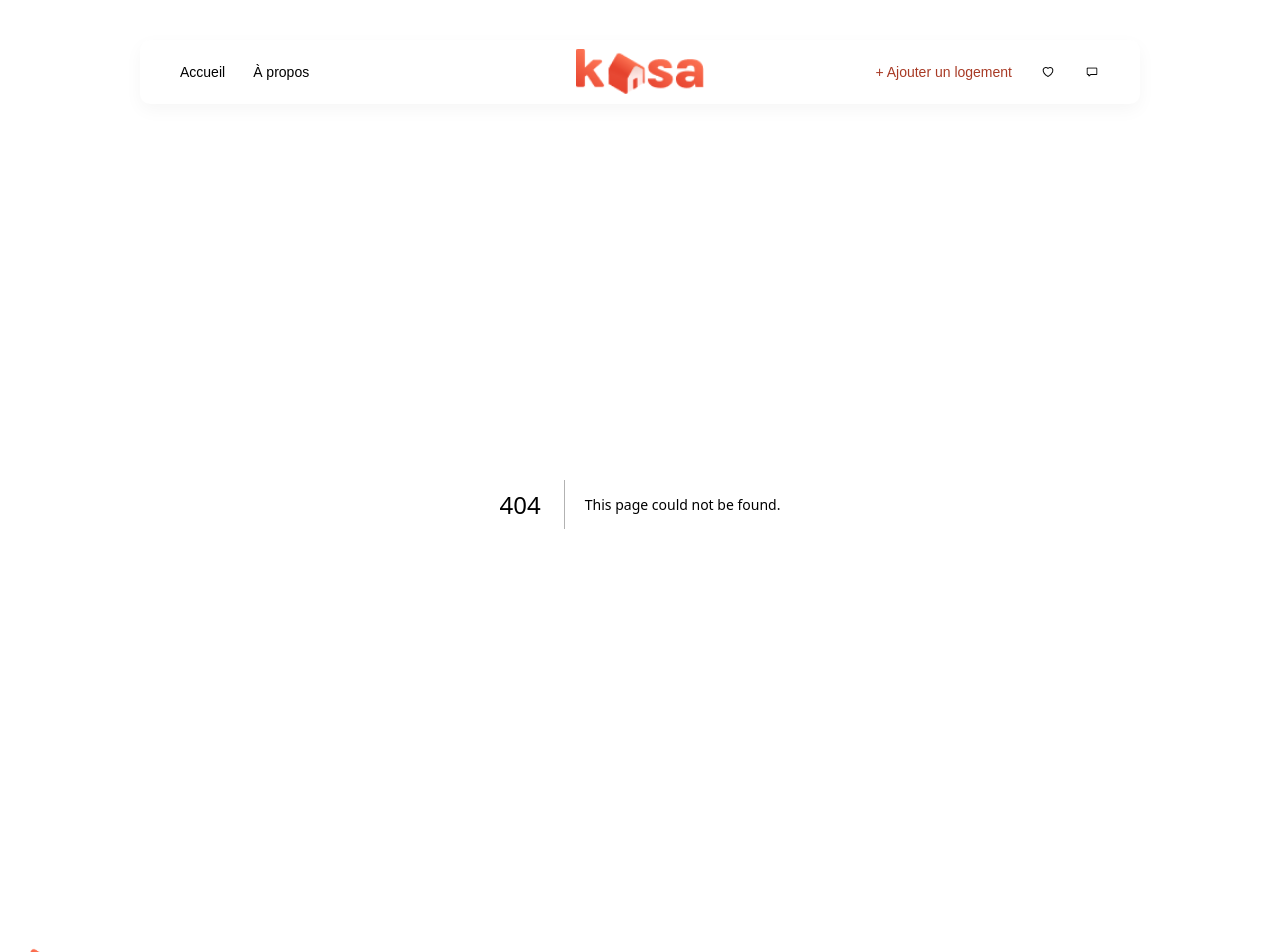
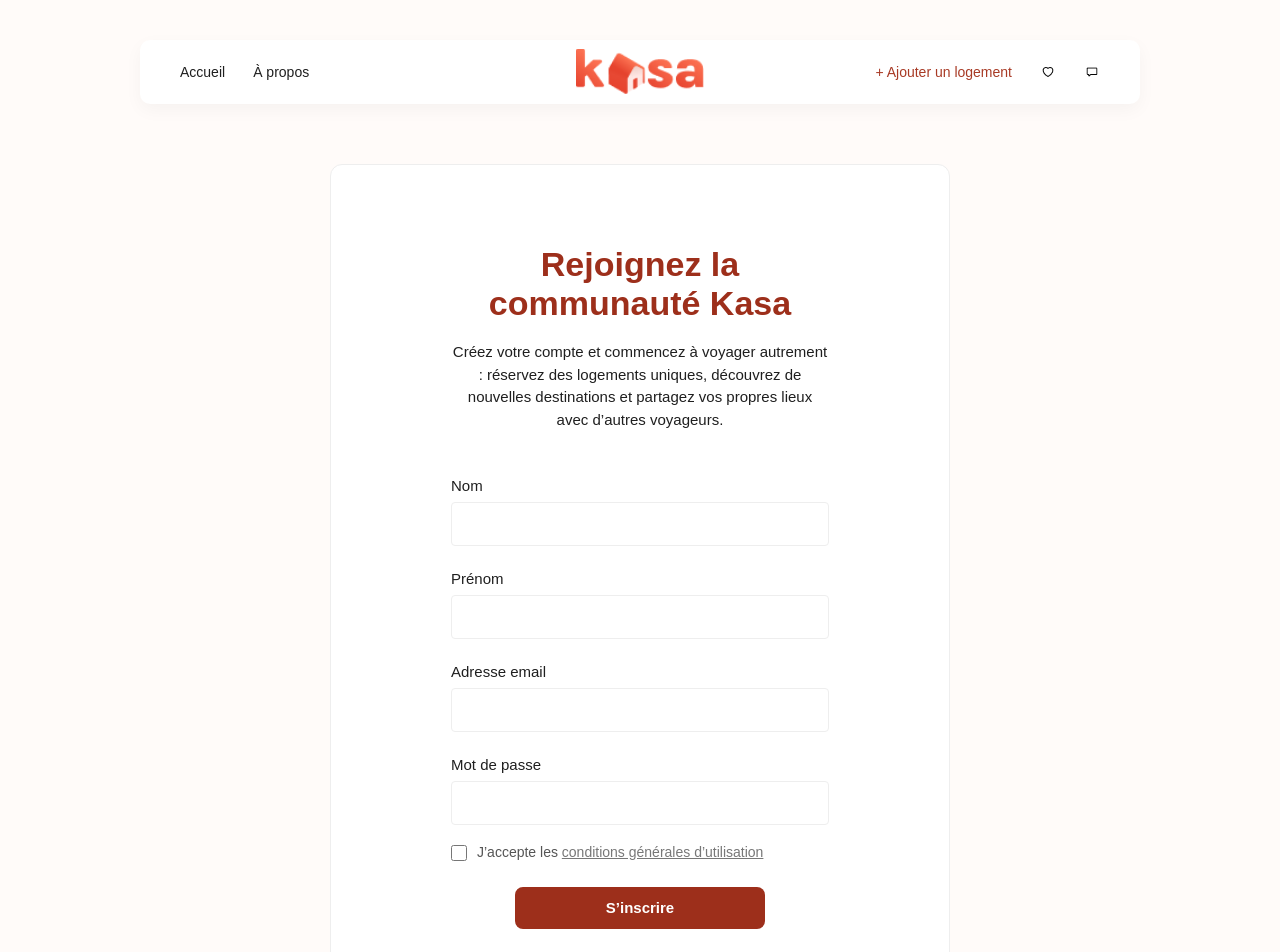
Before and after one commit to dhruvesh-patel2/-kaza-D-veloppez-une-plateforme-de-r-servation-avec-React, a Next.js app: page /register in a window 1280 px wide. Before the commit this address had no page. Shown: the top 952 px of the page. Built offline with nearby package versions, Linux system fonts and the light colour scheme.

Commit message:
feat(auth): ajout du système d’inscription avec validations et tests unitaires

```diff
--- /dev/null
+++ b/app/register/page.jsx
@@ -0,0 +1,20 @@
+// Import du style de la page connexion/inscription
+import "../../styles/login.css";
+// Import du formulaire d’inscription
+import RegisterForm from "../../components/RegisterForm";
+// Page inscription
+export default function RegisterPage() {
+  return (
+    <main className="login-page">
+      <section className="login-card">
+        <h1>
+          Rejoignez la communauté Kasa
+        </h1>
+        <p>
+          Créez votre compte et commencez à voyager autrement : réservez des logements uniques, découvrez de nouvelles destinations et partagez vos propres lieux avec d’autres voyageurs.
+        </p>
+        <RegisterForm />
+      </section>
+    </main>
+  );
+}
--- /dev/null
+++ b/components/RegisterForm.jsx
@@ -0,0 +1,196 @@
+"use client";
+
+// Import du state React
+import { useState } from "react";
+// Import des liens Next.js
+import Link from "next/link";
+// Import de la fonction API inscription
+import { registerUser } from "../lib/auth";
+// Composant formulaire inscription
+export default function RegisterForm() {
+  // Données du formulaire
+  const [formData, setFormData] = useState({
+    firstName: "",
+    lastName: "",
+    email: "",
+    password: "",
+    acceptedTerms: false,
+  });
+  // Message erreur affiché sous le formulaire
+  const [errorMessage, setErrorMessage] = useState("");
+  // État de chargement pendant la requête API
+  const [isLoading, setIsLoading] = useState(false);
+  // Mise à jour des champs du formulaire
+  const handleChange = (event) => {
+    const {
+      name,
+      value,
+      type,
+      checked,
+    } = event.target;
+
+    setFormData((previousData) => ({
+      ...previousData,
+      // Gestion spéciale pour checkbox
+      [name]:
+        type === "checkbox"
+          ? checked
+          : value,
+    }));
+  };
+  // Soumissiondu formulaire
+  const handleSubmit = async (event) => {
+    // Empêche le rechargement de page
+    event.preventDefault();
+    // Réinitialise les erreurs
+    setErrorMessage("");
+    // Vérifie les conditions générales
+    if (!formData.acceptedTerms) {
+      setErrorMessage(
+        "Veuillez accepter les conditions générales."
+      );
+      return;
+    }
+    // Active le chargement
+    setIsLoading(true);
+    try {
+      // Concatène prénom + nom
+      const fullName = `
+        ${formData.firstName}
+        ${formData.lastName}
+      `.trim();
+      // Appel API inscription
+      const data = await registerUser({
+        name: fullName,
+        email: formData.email,
+        password: formData.password,
+        role: "client",
+      });
+      // Sauvegarde du token utilisateur
+      localStorage.setItem(
+        "kasa_token",
+        data.token
+      );
+      // Sauvegarde des informations utilisateur
+      localStorage.setItem(
+        "kasa_user",
+        JSON.stringify(data.user)
+      );
+      // Redirection vers l’accueil
+      window.location.href = "/";
+    } catch (error) {
+      // Affichage erreur API
+      setErrorMessage(error.message);
+    } finally {
+      // Désactive le chargement
+      setIsLoading(false);
+    }
+  };
+  return (
+    <form
+      className="login-form"
+      onSubmit={handleSubmit}
+    >
+      {/* Champ nom */}
+      <div className="login-form__group">
+        <label htmlFor="lastName">
+          Nom
+        </label>
+
+        <input
+          id="lastName"
+          name="lastName"
+          type="text"
+          value={formData.lastName}
+          onChange={handleChange}
+          required
+        />
+      </div>
+      {/* Champ prénom */}
+      <div className="login-form__group">
+        <label htmlFor="firstName">
+          Prénom
+        </label>
+
+        <input
+          id="firstName"
+          name="firstName"
+          type="text"
+          value={formData.firstName}
+          onChange={handleChange}
+          required
+        />
+      </div>
+
+      {/* Champ email */}
+      <div className="login-form__group">
+        <label htmlFor="email">
+          Adresse email
+        </label>
+
+        <input
+          id="email"
+          name="email"
+          type="email"
+          value={formData.email}
+          onChange={handleChange}
+          required
+        />
+      </div>
+      {/* Champ mot de passe */}
+      <div className="login-form__group">
+        <label htmlFor="password">
+          Mot de passe
+        </label>
+        <input
+          id="password"
+          name="password"
+          type="password"
+          value={formData.password}
+          onChange={handleChange}
+          required
+        />
+      </div>
+      {/* Conditions générales */}
+      <label className="register-form__terms">
+        <input
+          type="checkbox"
+          name="acceptedTerms"
+          checked={formData.acceptedTerms}
+          onChange={handleChange}
+        />
+        <span>
+          J’accepte les{" "}
+          <Link href="/">
+            conditions générales d’utilisation
+          </Link>
+        </span>
+      </label>
+      {/* Message erreur */}
+      {errorMessage && (
+        <p className="login-form__error">
+          {errorMessage}
+        </p>
+      )}
+      {/* Bouton inscription */}
+      <button
+        type="submit"
+        disabled={isLoading}
+      >
+        {
+          isLoading
+            ? "Inscription..."
+            : "S’inscrire"
+        }
+      </button>
+      {/* Lien connexion */}
+      <p>
+        Déjà membre ?{" "}
+        <Link href="/login">
+          Se connecter
+        </Link>
+      </p>
+
+    </form>
+  );
+}
--- a/lib/auth.js
+++ b/lib/auth.js
@@ -26,3 +26,34 @@ export async function loginUser({
   // Retourne le token et les informations utilisateur
   return data;
 }
+// Fonction qui inscrit un utilisateur
+export async function registerUser({
+  name,
+  email,
+  password,
+  role = "client",
+}) {
+  // Appel vers la route proxy Next.js
+  const response = await fetch("/api/auth/register", {
+    method: "POST",
+    headers: {
+      "Content-Type": "application/json",
+    },
+    body: JSON.stringify({
+      name,
+      email,
+      password,
+      role,
+    }),
+  });
+  // Conversion de la réponse en JSON
+  const data = await response.json();
+  // Gestion des erreurs API
+  if (!response.ok) {
+    throw new Error(
+      data.error || "Erreur lors de l'inscription"
+    );
+  }
+  // Retourne le token et l’utilisateur
+  return data;
+}
--- a/styles/login.css
+++ b/styles/login.css
@@ -111,4 +111,52 @@
   .login-form button {
     width: 230px;
   }
+}/* =========================
+   CONDITIONS GÉNÉRALES
+========================= */
+
+.register-form__terms {
+  display: flex;
+  align-items: center;
+  gap: 10px;
+
+  margin-top: -6px;
+
+  font-size: 14px;
+  color: #555555;
 }
+
+.register-form__terms input {
+  width: 16px;
+  height: 16px;
+
+  accent-color: #9d2f1b;
+
+  cursor: pointer;
+}
+
+.register-form__terms span {
+  line-height: 1.4;
+}
+
+.register-form__terms a {
+  color: #777777;
+  text-decoration: underline;
+}
+
+/* =========================
+   RESPONSIVE MOBILE
+========================= */
+
+@media (max-width: 900px) {
+
+  .register-form__terms {
+    align-items: flex-start;
+
+    font-size: 13px;
+  }
+
+  .register-form__terms input {
+    margin-top: 2px;
+  }
+}
```
Also changed, not shown: app/api/auth/register/route.js (added, +19 -0 lines), 1 other file (tests, documents, lock files or other folders).
